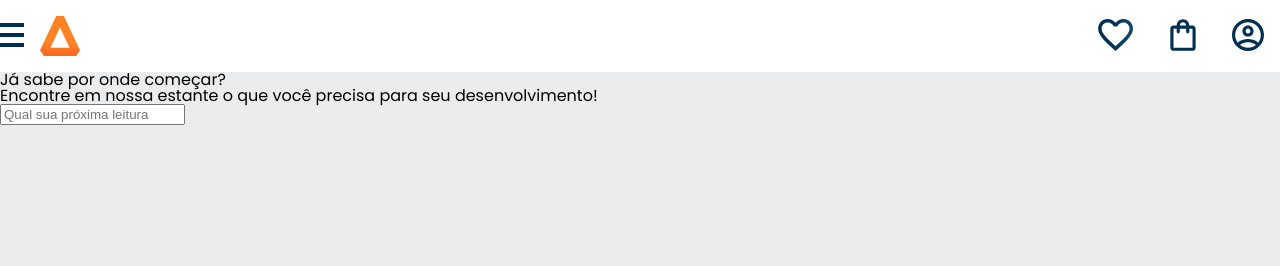
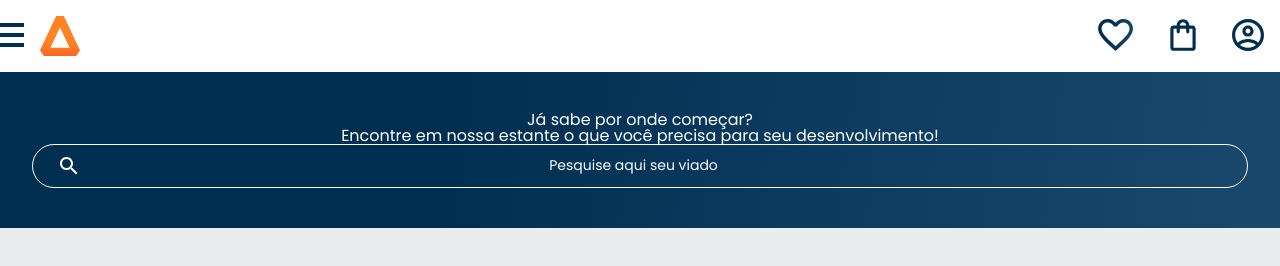
Before and after one commit to ShacoLanches/2-trimestre, a plain HTML site: page index.html in a window 1280 px wide. Drawn offline with Linux system fonts and the light colour scheme.

Commit message:
Add files via upload
008

```diff
--- a/banner.css
+++ b/banner.css
@@ -0,0 +1,32 @@
+.banner{
+    background: var(--azul-degrade);
+    color: var(--branco);
+    text-align:center;
+    padding: 2.5em 2em;
+
+
+}
+
+.banner__texto{
+    font-weight: 500;
+    margin: 1em 0;
+}
+
+.banner__pesquisa{
+    background-color: transparent;
+    border: 1px solid var(--branco);
+    color: var(--branco);
+    border-radius: 24px;
+    padding: 1em;
+    width: 100%;
+
+
+}.banner__pesquisa::placeholder{
+    font-family: var(--fonte-principal);
+    font-size: 14px;
+    font-weight: 400;
+    text-align: center;
+    color: var(--branco);
+    background: url(./Lupa.svg)no-repeat;
+    background-position: 1em;
+}
--- a/index.html
+++ b/index.html
@@ -63,7 +63,7 @@
     Encontre em nossa estante o que você precisa para seu desenvolvimento!
 
 </p>
-<input type="search" class="banner__pesquisa" placeholder="Qual sua próxima leitura"
+<input type="search" class="banner__pesquisa" placeholder="Pesquise aqui seu viado"
 >
 </section>
 </html>
```
Also changed, not shown: Lupa.svg (added).
